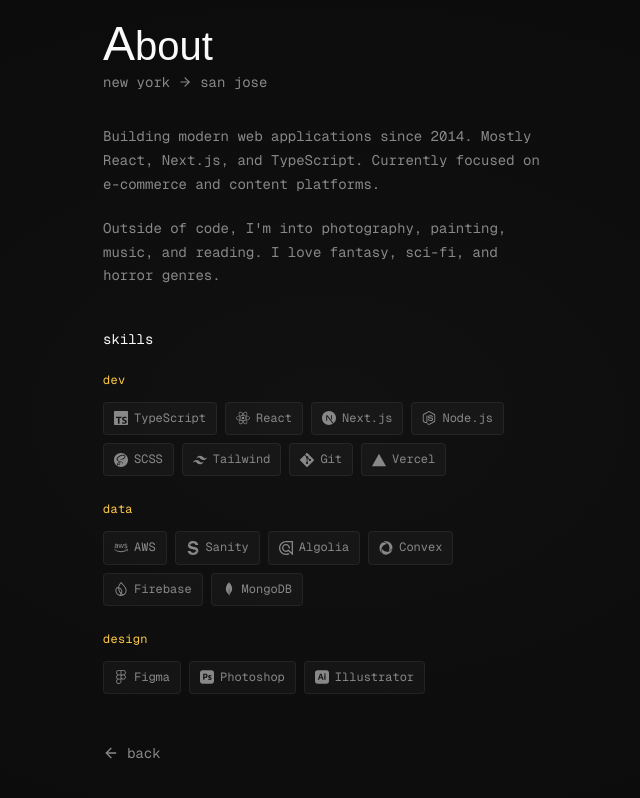
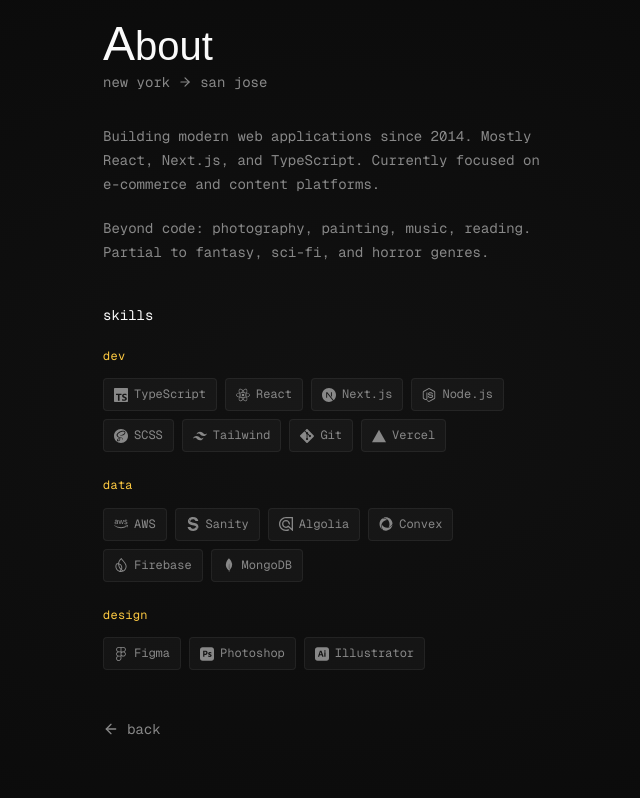
Before and after one commit to AceGK/portfolio-2026, a Next.js app: page /about in a window 1280 px wide. Shown: the top 798 px of the page, without its empty margins (313-953 px from the left). Built offline with nearby package versions, Linux system fonts and the light colour scheme; a web font is replaced by a local one.

Commit message:
👤 update bio

```diff
--- a/src/app/about/page.tsx
+++ b/src/app/about/page.tsx
@@ -85,8 +85,7 @@
           </p>
 
           <p className={styles.paragraph}>
-            Outside of code, I&apos;m into photography, painting, music, and
-            reading. I love fantasy, sci-fi, and horror genres.
+            Beyond code: photography, painting, music, reading. Partial to fantasy, sci-fi, and horror genres.
           </p>
         </section>
 
```
